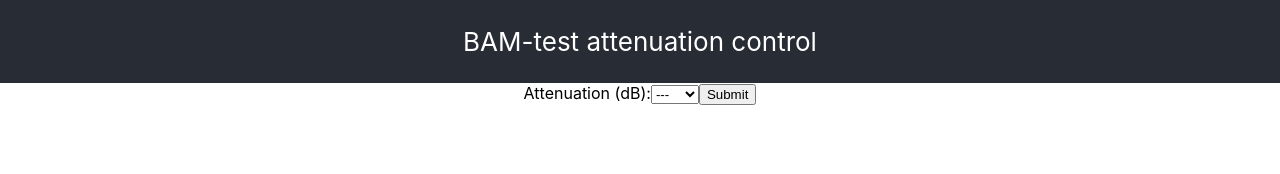
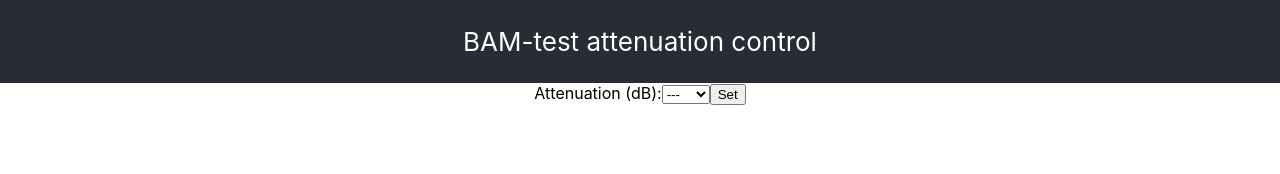
Before and after one commit to stevemolloy/atten_control, a React (Create React App) app in the folder frontend/: page / in a window 1280 px wide. Shown: the top 174 px of the page. Built offline with nearby package versions, Linux system fonts and the light colour scheme.

Commit message:
Minor change in the UI

```diff
--- a/frontend/src/Form.js
+++ b/frontend/src/Form.js
@@ -35,7 +35,7 @@ const Form = () => {
             })}
           </select>
         </label>
-        <input type="submit" value="Submit" />
+        <input type="submit" value="Set" />
       </form>
     </div>
   );
```
